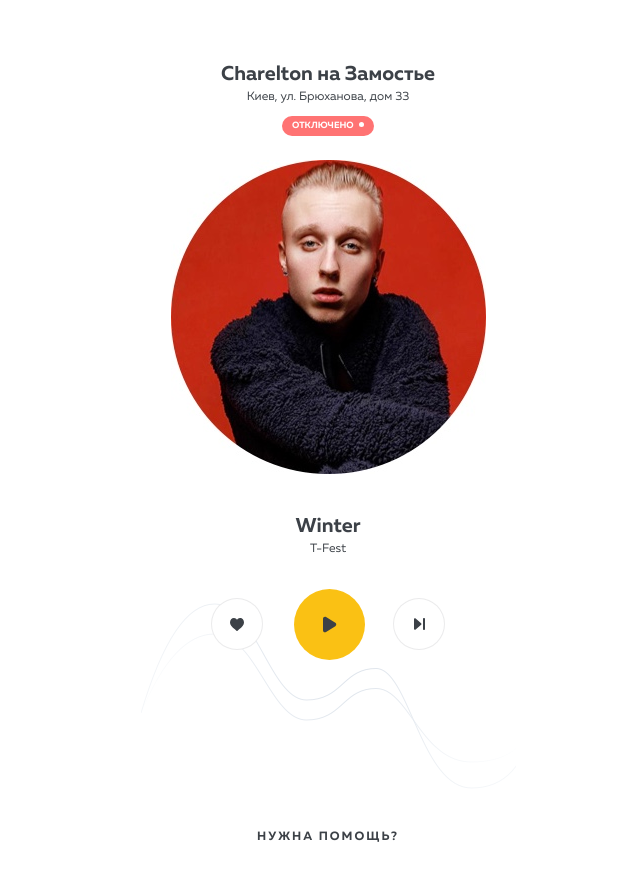
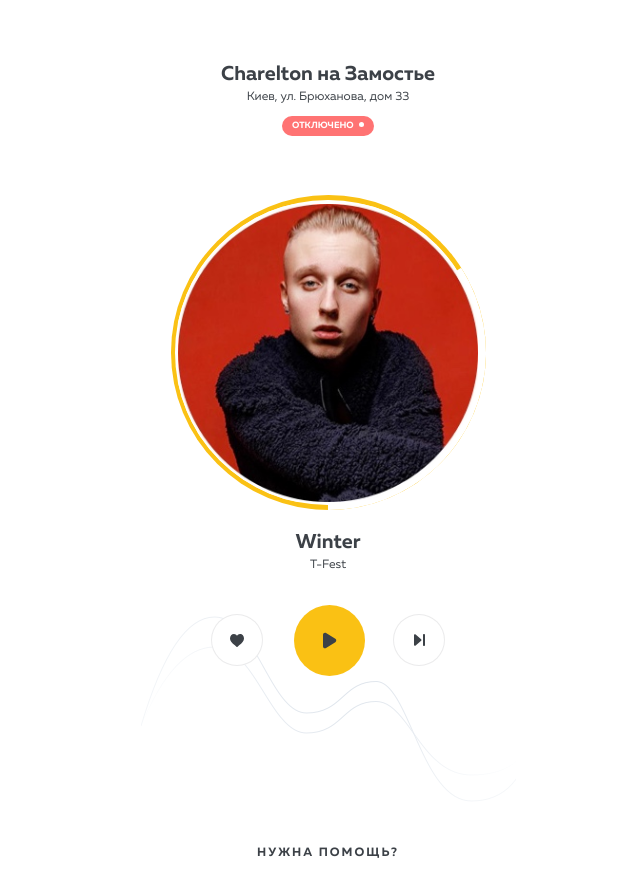
Before and after one commit to kirillmajsner/soundServiceTablet, a plain HTML site: page _player.html in a window 1280 px wide. Shown: the whole page, without its empty margins (312-952 px from the left). Drawn offline with nearby package versions, Linux system fonts and the light colour scheme.

Commit message:
стилизация дорожки

```diff
--- a/_player.html
+++ b/_player.html
@@ -11,7 +11,7 @@
     <link href='https://fonts.googleapis.com/css?family=Open+Sans:400,600,700' rel='stylesheet' type='text/css'>
     <link href="//maxcdn.bootstrapcdn.com/font-awesome/4.2.0/css/font-awesome.min.css" rel="stylesheet">
     <script src="assets/javascript/main.js"></script>
-    <title>Main Page</title>
+    <title>Player</title>
 </head>
 <body class="white">
 
@@ -27,7 +27,16 @@
                         <p class="status">Отключено</p>
                         <!-- success 'в эфире'-->
                     </div>
-                    <img class="artist-img" src="assets/images/artist.jpg">
+                    <div class="progress-pie-chart" data-percent="66">
+                        <div class="ppc-progress">
+                            <div class="ppc-progress-fill"></div>
+                        </div>
+                        <div class="ppc-percents">
+                            <div class="pcc-percents-wrapper">
+                                <img class="artist-img" src="assets/images/artist.jpg">
+                            </div>
+                        </div>
+                    </div>
                     <div class="track-info-footer">
                         <h3 class="title">Winter</h3>
                         <p class="description">T-Fest</p>
--- a/assets/javascript/main.js
+++ b/assets/javascript/main.js
@@ -33,3 +33,13 @@ $(function () {
 
 
 });
+$(function () {
+    var $ppc = $('.progress-pie-chart'),
+        percent = parseInt($ppc.data('percent')),
+        deg = 360 * percent / 100;
+    if (percent > 50) {
+        $ppc.addClass('gt-50');
+    }
+    $('.ppc-progress-fill').css('transform', 'rotate(' + deg + 'deg)');
+
+});
--- a/uncompiled_scss/style.scss
+++ b/uncompiled_scss/style.scss
@@ -8,6 +8,7 @@
 @import "styles/support/common";
 @import "styles/support/slider";
 @import "styles/support/buttons";
+@import "styles/support/progress_bar";
 @import "styles/components/main-block";
 @import "styles/components/header";
 @import "styles/components/footer";
--- a/uncompiled_scss/styles/components/_player.scss
+++ b/uncompiled_scss/styles/components/_player.scss
@@ -13,7 +13,8 @@
 
     .artist-img {
       display: inline-block;
-      margin-bottom: 15px;
+      margin-bottom: -6px;
+      padding: 3px;
     }
 
     .track-info-head {
--- a/uncompiled_scss/styles/support/_buttons.scss
+++ b/uncompiled_scss/styles/support/_buttons.scss
@@ -33,9 +33,3 @@
     margin-right: 23px;
   }
 }
-
-@include tablet{
-  .button{
-    min-width: 350px;
-  }
-}
--- /dev/null
+++ b/uncompiled_scss/styles/support/_progress_bar.scss
@@ -0,0 +1,66 @@
+@mixin circle($size) {
+  content: "";
+  position: absolute;
+  border-radius: 50%;
+  left: calc(50% - #{$size/2});
+  top: calc(50% - #{$size/2});
+  width: $size;
+  height: $size;
+}
+
+$size: 315px;
+.progress-pie-chart {
+  width: $size;
+  height: $size;
+  border-radius: 50%;
+  background-color: $color-white;
+  position: relative;
+
+  &.gt-50 {
+    background-color: $color-yellow;
+  }
+}
+
+.ppc-progress {
+  @include circle($size);
+  clip: rect(0, #{$size/2}, $size, 0);
+
+  .ppc-progress-fill {
+    @include circle($size);
+    clip: rect(0, $size, $size, #{$size/2});
+
+    background: $color-yellow;
+    transform: rotate(60deg);
+  }
+
+  .gt-50 & {
+    clip: rect(0, $size, $size, #{$size/2});
+
+    .ppc-progress-fill {
+      clip: rect(0, #{$size/2}, $size, 0);
+      background: $color-white;
+    }
+  }
+}
+
+.ppc-percents {
+  @include circle(#{$size/1.03});
+  background: #fff;
+  text-align: center;
+  display: table;
+  overflow: hidden;
+
+  img {
+    width: $size/1.03;
+  }
+}
+
+.pcc-percents-wrapper {
+  display: table-cell;
+  vertical-align: middle;
+}
+
+
+.progress-pie-chart {
+  margin: 50px auto 0;
+}
```
Also changed, not shown: _join.html (+1 -1 lines), _key.html (+1 -1 lines), _player_second.html (+10 -1 lines), assets/styles/style.css.
